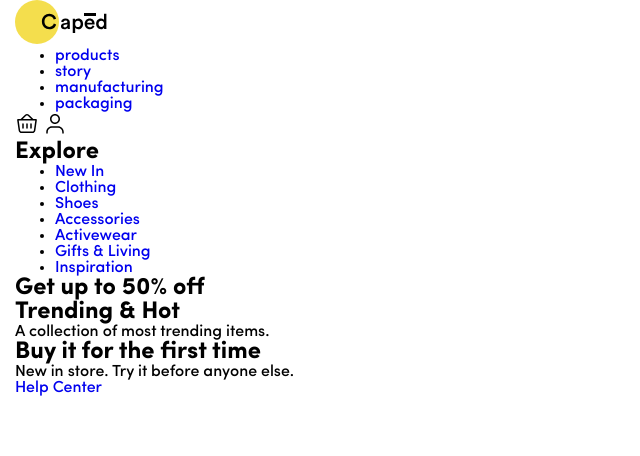
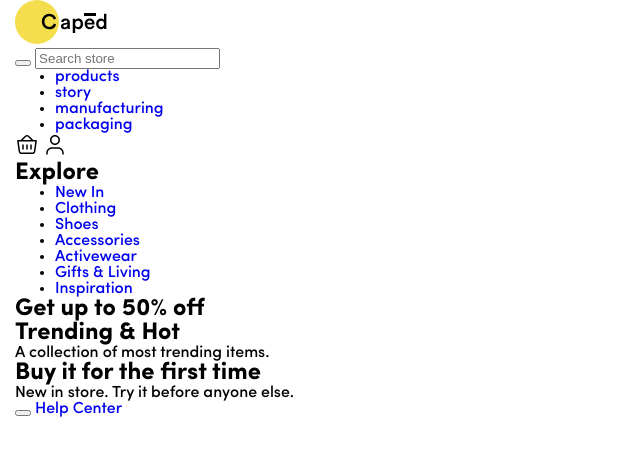
Before and after one commit to AnnLP2/wigs_project, a website: page index.html in a window 1280 px wide. Shown: the whole page, without its empty margins (0-640 px from the left). Drawn offline with Linux system fonts and the light colour scheme.

Commit message:
added header, main, footer

```diff
--- a/index.html
+++ b/index.html
@@ -36,6 +36,11 @@
             <a class="logo" href="./index.html">
                 <img src="./img/logo.svg" alt="Logo" width="93" height="44"/>
             </a>
+            <form>
+                <button type="submit"></button>
+                <input type="search" placeholder="Search store" class="searchbar">
+            </form>
+
             <nav class="menu">
                 <ul class="menu__list">
                     <li class="menu__item"><a class="menu__link" href="#">products</a></li>
@@ -111,6 +116,7 @@
 </main>
 <footer class="footer-box">
     <div class="container">
+        <button type="button"></button>
         <a class="help" href="#">Help Center</a>
     </div>
 </footer>
```
